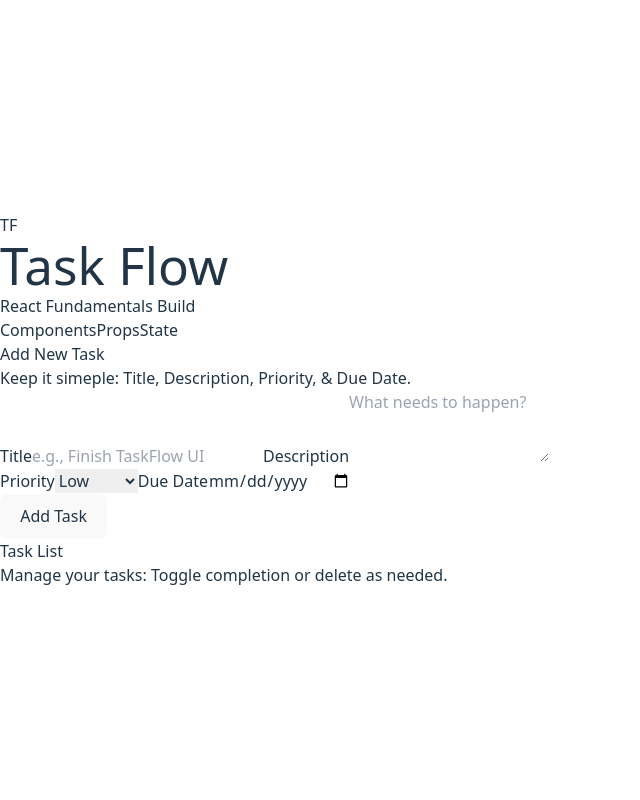
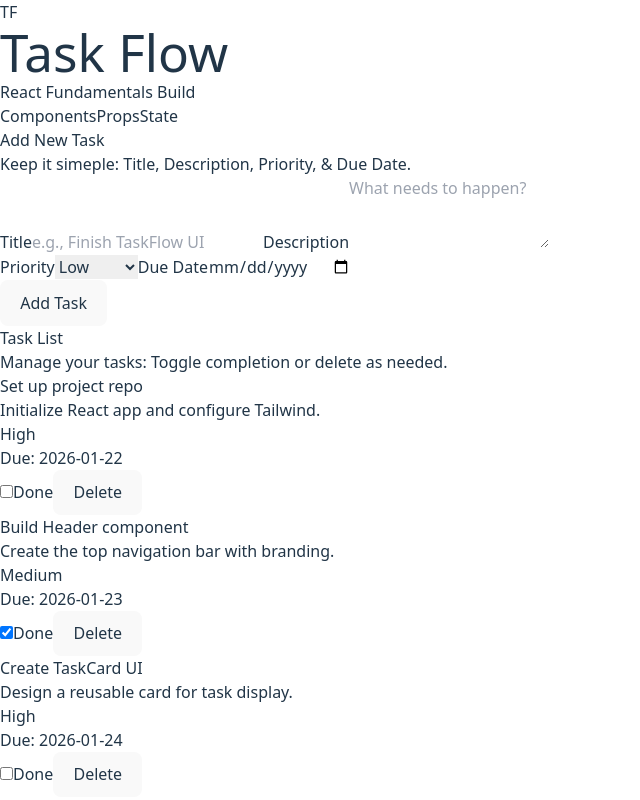
Before and after one commit to ahezekiah/task-flow, a React (Vite) app in the folder task-flow/: page / in a window 1280 px wide. Shown: the top 800 px of the page, without its empty margins (0-640 px from the left). Built offline with nearby package versions, Linux system fonts and the light colour scheme.

Commit message:
TaskCard.jsx completed

```diff
--- a/task-flow/src/components/TaskCard.jsx
+++ b/task-flow/src/components/TaskCard.jsx
@@ -12,7 +12,48 @@ export default function TaskCard({ task, onDelete, onToggle}){
         <article className={["rounded-2xl border p-4 shadow-sm transition",
             task.completed ? "border-slate-800 bg-slate-950/30 opacity-80" : "border-slate-800 bg-slate-950/40 hover:border-slate-600",
         ].join(" ")}>
+            <div className="flex items-start justify-between gap-3">
+                <div>
+                    <h3 className={[ "text-base font-semibold",
+                        task.completed ? "line-through text-slate-400" : "text-slate-100",
+                    ].join(" ")}>
+                        {task.title}
+                    </h3>
+                    <p className={[ "mt-1 text-sm",
+                        task.completed ? "line-through text-slate-500" : "text-slate-400",
+                    ].join(" ")}>
+                        {task.description}
+                    </p>
+                </div>
+                <span className={priorityBadge(task.priority)}>
+                    {task.priority}
+                </span>
+            </div>
+            <div className="mt-4 flex flex-wrap items-center justify-between gap-3">
+                <div className="text-xs text-slate-400">
+                    <span className="font-semibold text-slate-300">Due:</span>{" "}
+                    {task.dueDate}
+                </div>
 
+                <div className="flex items-center gap-2">
+                    <label className="flex items-center gap-2 rounded-xl border border-slate-800 bg-slate-950/30 px-3 py-2 text-sm text-slate-200">
+                    <input
+                        type="checkbox"
+                        checked={task.completed}
+                        onChange={onToggle} //pass refernce, not call result
+                        className="h-4 w-4 accent-slate-100"
+                    />
+                        Done
+                    </label>
+
+                    <button
+                        onClick={onDelete}
+                        className="rounded-xl border border-slate-800 bg-slate-950/30 px-3 py-2 text-sm text-slate-200 hover:border-slate-600 hover:text-white"
+                    >
+                        Delete
+                    </button>
+                </div>
+            </div>
         </article>
     );
 }
```
